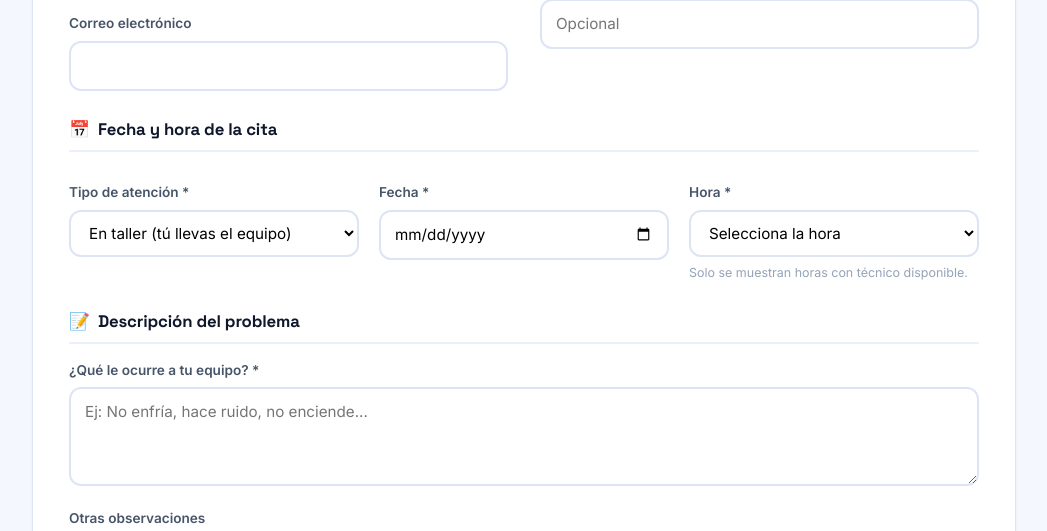
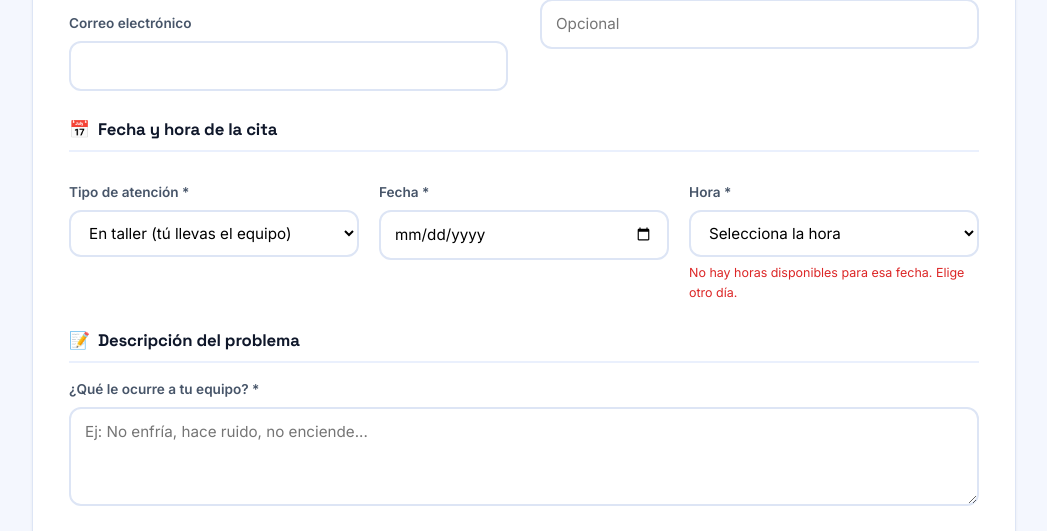
Before and after one commit to i2513702-cmyk/SantaLuciaGH, a Flask app: page /citas in a window 1280 px wide. Shown: the part 657-1188 px from the top of the page, without its empty margins (116-1163 px from the left). Run offline with Flask 3, Linux system fonts and the light colour scheme; the visitor is signed in with stand-in values (Sample User, id 1); some libraries are stand-ins or nearby versions.

Commit message:
Correccion de citas

```diff
--- a/app/routes/citas.py
+++ b/app/routes/citas.py
@@ -29,13 +29,22 @@ bp = Blueprint("citas", __name__)
 def _opciones(tabla: str, cols: str = "*", orden: str = "nombre"):
     """Lista de opciones para selects (devuelve [] si la consulta falla)."""
     try:
-        return (
+        datos = (
             get_reader()
             .table(tabla)
             .select(cols)
             .order(orden)
             .execute()
         ).data or []
+        otro_items = []
+        resto = []
+        for d in datos:
+            nombre = (d.get("nombre") or "").strip().upper()
+            if nombre == "OTRO":
+                otro_items.append(d)
+            else:
+                resto.append(d)
+        return resto + otro_items
     except Exception:  # noqa: BLE001
         return []
 
@@ -90,6 +99,8 @@ def agendar_cita():
         "correo": request.form.get("correo", ""),
         "tipo_id": request.form.get("tipo_id", ""),
         "marca_id": request.form.get("marca_id", ""),
+        "tipo_otro": request.form.get("tipo_otro", ""),
+        "marca_otro": request.form.get("marca_otro", ""),
         "modelo": request.form.get("modelo", ""),
         "numero_serie": request.form.get("numero_serie", ""),
         "color": request.form.get("color", ""),
--- a/app/services/cita_service.py
+++ b/app/services/cita_service.py
@@ -74,6 +74,33 @@ def validar(datos: dict) -> None:
             "En esa fecha y hora no hay un técnico disponible. "
             "Elige otra hora o fecha."
         )
+
+    tipo_id = datos.get("tipo_id") or datos.get("tipo_id_alt") or ""
+    try:
+        tipo_id_val = int(tipo_id) if str(tipo_id).strip() else 0
+    except (TypeError, ValueError):
+        tipo_id_val = 0
+    tipo_otro = (datos.get("tipo_otro") or "").strip()
+    if not tipo_id_val and not tipo_otro:
+        raise CitaError("Selecciona el tipo de equipo.")
+    if tipo_otro and len(tipo_otro) > 30:
+        raise CitaError("El tipo de equipo personalizado debe tener máximo 30 caracteres.")
+
+    marca_id = datos.get("marca_id") or datos.get("marca_id_alt") or ""
+    try:
+        marca_id_val = int(marca_id) if str(marca_id).strip() else 0
+    except (TypeError, ValueError):
+        marca_id_val = 0
+    marca_otro = (datos.get("marca_otro") or "").strip()
+    if not marca_id_val and not marca_otro:
+        raise CitaError("Selecciona la marca del equipo.")
+    if marca_otro and len(marca_otro) > 30:
+        raise CitaError("La marca personalizada debe tener máximo 30 caracteres.")
+
+    if len((datos.get("motivo") or "").strip()) > 100:
+        raise CitaError("La descripción del problema debe tener máximo 100 caracteres.")
+    if len((datos.get("observaciones") or "").strip()) > 100:
+        raise CitaError("Las observaciones deben tener máximo 100 caracteres.")
 
 
 def horarios_disponibles(fecha: str) -> list:
@@ -273,6 +300,19 @@ def _normalizar(datos: dict) -> dict:
         return (datos.get(campo) or "").strip()
 
     tipo_atencion = _v("tipo_atencion").upper()
+
+    tipo_id = datos.get("tipo_id") or datos.get("tipo_id_alt") or ""
+    try:
+        tipo_id_val = int(tipo_id) if str(tipo_id).strip() else 0
+    except (TypeError, ValueError):
+        tipo_id_val = 0
+
+    marca_id = datos.get("marca_id") or datos.get("marca_id_alt") or ""
+    try:
+        marca_id_val = int(marca_id) if str(marca_id).strip() else 0
+    except (TypeError, ValueError):
+        marca_id_val = 0
+
     return {
         "tipo_documento_id": int(datos.get("tipo_documento_id") or 1),
         "numero_documento": _v("numero_documento"),
@@ -281,8 +321,10 @@ def _normalizar(datos: dict) -> dict:
         "razon_social": _v("razon_social"),
         "telefono": _v("telefono"),
         "correo": _v("correo"),
-        "tipo_id": int(datos.get("tipo_id") or 0),
-        "marca_id": int(datos.get("marca_id") or 0),
+        "tipo_id": tipo_id_val,
+        "marca_id": marca_id_val,
+        "tipo_otro": _v("tipo_otro"),
+        "marca_otro": _v("marca_otro"),
         "modelo": _v("modelo"),
         "numero_serie": _v("numero_serie"),
         "color": _v("color"),
@@ -328,16 +370,28 @@ def _crear_cliente(db, d: dict):
 def _crear_electrodomestico(db, cliente_id: int, d: dict):
     fila = {
         "cliente_id": cliente_id,
-        "tipo_id": d["tipo_id"],
-        "marca_id": d["marca_id"],
+        "tipo_id": d["tipo_id"] or None,
+        "marca_id": d["marca_id"] or None,
         "modelo": d["modelo"] or None,
         "numero_serie": d["numero_serie"] or None,
         "color": d["color"] or None,
         "observaciones": d["observaciones"] or None,
         "estado": ESTADO_ELECTRODOMESTICO,
     }
-    resp = db.from_("electrodomesticos").insert(fila).execute()
-    return (resp.data or [{}])[0].get("id")
+    tipo_otro = (d.get("tipo_otro") or "").strip()
+    marca_otro = (d.get("marca_otro") or "").strip()
+    if tipo_otro:
+        fila["tipo_otro"] = tipo_otro[:30]
+    if marca_otro:
+        fila["marca_otro"] = marca_otro[:30]
+    try:
+        resp = db.from_("electrodomesticos").insert(fila).execute()
+        return (resp.data or [{}])[0].get("id")
+    except Exception:
+        fila.pop("tipo_otro", None)
+        fila.pop("marca_otro", None)
+        resp = db.from_("electrodomesticos").insert(fila).execute()
+        return (resp.data or [{}])[0].get("id")
 
 
 def _crear_reserva(db, cliente_id: int, electrodomestico_id: int, d: dict):
--- a/app/templates/citas/agendar.html
+++ b/app/templates/citas/agendar.html
@@ -50,20 +50,28 @@
         <section class="cita-col">
             <h3 class="cita-col-title">🔧 &nbsp;Tu electrodoméstico</h3>
             <label for="tipo_id">Tipo de equipo *</label>
-            <select id="tipo_id" name="tipo_id" required>
+            <select id="tipo_id" name="tipo_id" required onchange="mostrarOtroTipo(this)">
                 <option value="">Selecciona el tipo</option>
                 {% for t in tipos %}
-                    <option value="{{ t.id }}" {% if form and form.tipo_id|int == t.id %}selected{% endif %}>{{ t.nombre }}</option>
+                    <option value="{{ t.id }}" {% if form and form.tipo_id and form.tipo_id|int == t.id %}selected{% endif %}>{{ t.nombre }}</option>
                 {% endfor %}
             </select>
+            <div id="otro_tipo_container" style="display:none; margin-top:10px;">
+                <label for="tipo_otro">Especifica el tipo de equipo *</label>
+                <input type="text" id="tipo_otro" name="tipo_otro" placeholder="Escribe el tipo de equipo" maxlength="30" value="{{ form.tipo_otro if form else '' }}">
+            </div>
 
             <label for="marca_id">Marca *</label>
-            <select id="marca_id" name="marca_id" required>
+            <select id="marca_id" name="marca_id" required onchange="mostrarOtraMarca(this)">
                 <option value="">Selecciona la marca</option>
                 {% for m in marcas %}
-                    <option value="{{ m.id }}" {% if form and form.marca_id|int == m.id %}selected{% endif %}>{{ m.nombre }}</option>
+                    <option value="{{ m.id }}" {% if form and form.marca_id and form.marca_id|int == m.id %}selected{% endif %}>{{ m.nombre }}</option>
                 {% endfor %}
             </select>
+            <div id="otra_marca_container" style="display:none; margin-top:10px;">
+                <label for="marca_otro">Especifica la marca *</label>
+                <input type="text" id="marca_otro" name="marca_otro" placeholder="Escribe la marca" maxlength="30" value="{{ form.marca_otro if form else '' }}">
+            </div>
 
             <label for="modelo">Modelo</label>
             <input type="text" id="modelo" name="modelo" placeholder="Ej: GC-206"
@@ -104,7 +112,8 @@
                         <option value="{{ h }}" {% if form and form.hora_inicio == h %}selected{% endif %}>{{ h }} hrs</option>
                     {% endfor %}
                 </select>
-                <p style="color: var(--muted); font-size: 0.78rem; margin: 6px 0 0;">Solo se muestran horas con técnico disponible.</p>
+                <p id="sin-horarios" style="color: var(--danger, #dc3545); font-size: 0.78rem; margin: 6px 0 0; display:none;">No hay horas disponibles para esa fecha. Elige otro día.</p>
+                <p id="ayuda-horarios" style="color: var(--muted); font-size: 0.78rem; margin: 6px 0 0;">Solo se muestran horas con técnico disponible.</p>
             </div>
         </div>
         <div id="domicilio-box" class="cita-form-row" style="display:none;">
@@ -120,10 +129,10 @@
     <section class="cita-block">
         <h3 class="cita-col-title">📝 &nbsp;Descripción del problema</h3>
         <label for="motivo">¿Qué le ocurre a tu equipo? *</label>
-        <textarea id="motivo" name="motivo" rows="3"
+        <textarea id="motivo" name="motivo" rows="3" maxlength="100"
                   placeholder="Ej: No enfría, hace ruido, no enciende...">{{ form.motivo if form else '' }}</textarea>
         <label for="observaciones">Otras observaciones</label>
-        <textarea id="observaciones" name="observaciones" rows="2"
+        <textarea id="observaciones" name="observaciones" rows="2" maxlength="100"
                   placeholder="Opcional">{{ form.observaciones if form else '' }}</textarea>
     </section>
 
@@ -144,6 +153,10 @@
         });
         if (prev && disponibles.indexOf(prev) !== -1) select.value = prev;
         else select.value = '';
+        var aviso = document.getElementById('sin-horarios');
+        var ayuda = document.getElementById('ayuda-horarios');
+        if (aviso) aviso.style.display = disponibles.length ? 'none' : '';
+        if (ayuda) ayuda.style.display = disponibles.length ? '' : 'none';
     }
 
     function cargarDisponibles(callback) {
@@ -169,5 +182,38 @@
     if (document.getElementById('fecha_reserva').value) {
         cargarDisponibles(aplicarDisponibles);
     }
+
+    function mostrarOtroTipo(sel) {
+        var cont = document.getElementById('otro_tipo_container');
+        var opt = sel.options[sel.selectedIndex];
+        if (opt && opt.text.trim().toUpperCase() === 'OTRO') {
+            cont.style.display = '';
+        } else {
+            cont.style.display = 'none';
+            var inp = document.getElementById('tipo_otro');
+            if (inp) inp.value = '';
+        }
+    }
+
+    function mostrarOtraMarca(sel) {
+        var cont = document.getElementById('otra_marca_container');
+        var opt = sel.options[sel.selectedIndex];
+        if (opt && opt.text.trim().toUpperCase() === 'OTRO') {
+            cont.style.display = '';
+        } else {
+            cont.style.display = 'none';
+            var inp = document.getElementById('marca_otro');
+            if (inp) inp.value = '';
+        }
+    }
+
+    document.addEventListener('DOMContentLoaded', function () {
+        var selTipo = document.getElementById('tipo_id');
+        var selMarca = document.getElementById('marca_id');
+        if (selTipo) mostrarOtroTipo(selTipo);
+        if (selMarca) mostrarOtraMarca(selMarca);
+        var fechaInput = document.getElementById('fecha_reserva');
+        if (fechaInput) fechaInput.addEventListener('change', function () { cargarDisponibles(aplicarDisponibles); });
+    });
 </script>
 {% endblock %}
--- /dev/null
+++ b/sql/02_electrodomesticos_otro.sql
@@ -0,0 +1,3 @@
+ALTER TABLE public.electrodomesticos
+ADD COLUMN IF NOT EXISTS tipo_otro VARCHAR(30),
+ADD COLUMN IF NOT EXISTS marca_otro VARCHAR(30);
```
